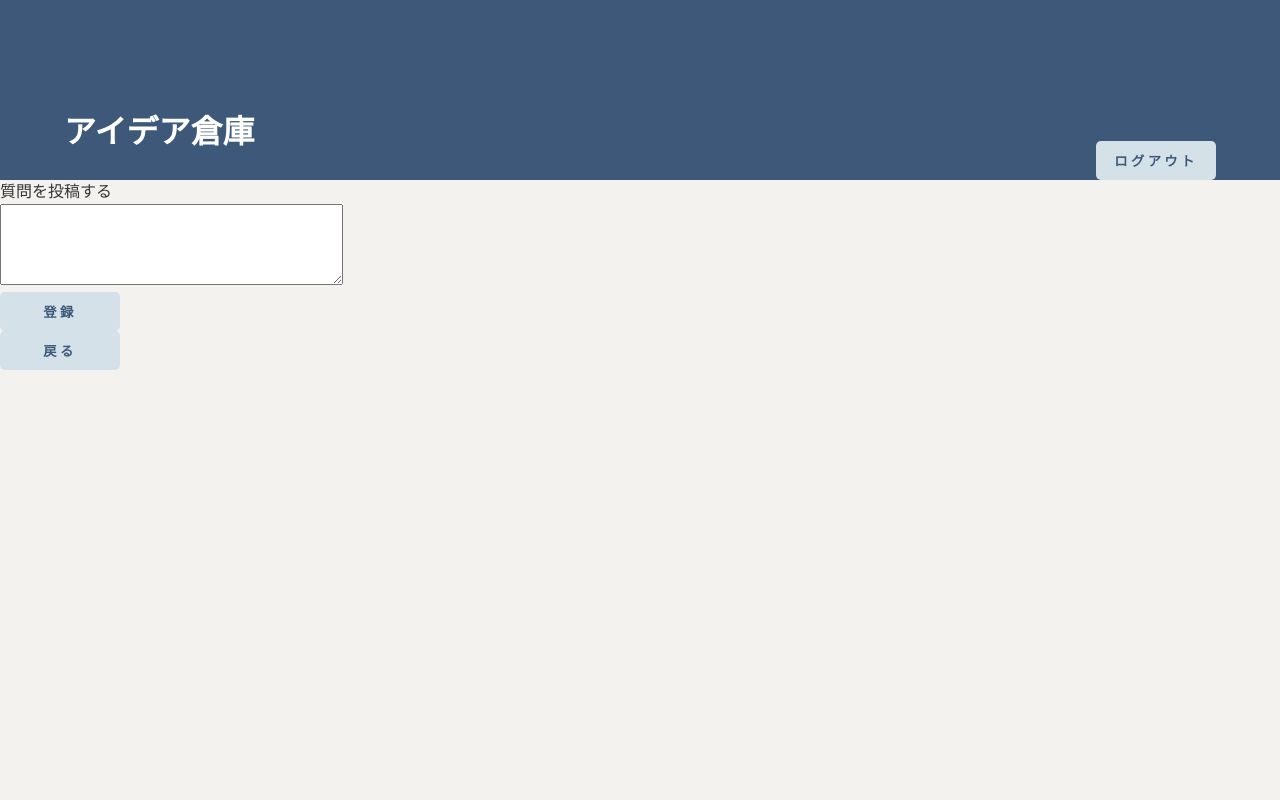
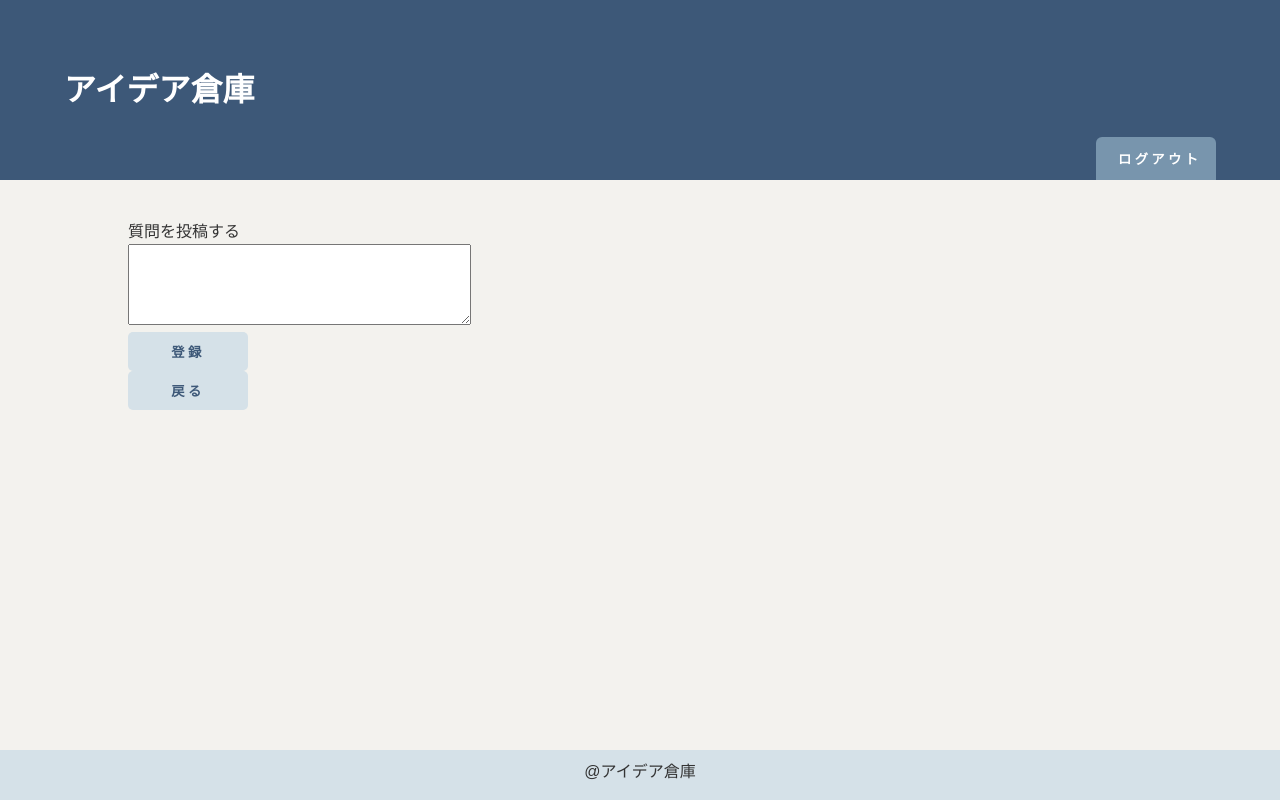
Before and after one commit to MiryuuFurukawa/team1, a PHP site: page /questionInput.php in a window 1280 px wide. Run offline with PHP 8.4, Linux system fonts and the light colour scheme; a user stored in the database is signed in.

Commit message:
questionInput.phpのCSS適用確認

```diff
--- a/questionInput.php
+++ b/questionInput.php
@@ -22,16 +22,18 @@ $loginUser = $_SESSION['user'] ?? null;
 <body>
     <!-- ここから本文 -->
     <header>
-        <form action="questions.php" method="GET">
-            <h1><a href="questions.php">アイデア倉庫</a></h1><br>
+
+        <h1><a href="questions.php">アイデア倉庫</a></h1>
+
+        <div class="header-btn">
+            <form action="index.php" method="POST">
+                <input type="submit" name="logout" value="ログアウト">
             </form>
-
-        <form action="index.php" method="POST">
-            <input type="submit" value="ログアウト">
-        </form>
+        </div>
     </header>
 
     <!-- 投稿画面 -->
+    <main>
         <form action="questions.php" method="POST">
             <div>
                 <label>質問を投稿する</label><br>
@@ -44,6 +46,10 @@ $loginUser = $_SESSION['user'] ?? null;
         <form action="questions.php" method="GET">
             <input type="submit" value="戻る"><br>
         </form>
+    </main>
+    <footer>
+        <div>@アイデア倉庫</div>
+    </footer>
 </body>
 
 </html>
```
Lines whose indentation alone changed are shown as unchanged.
